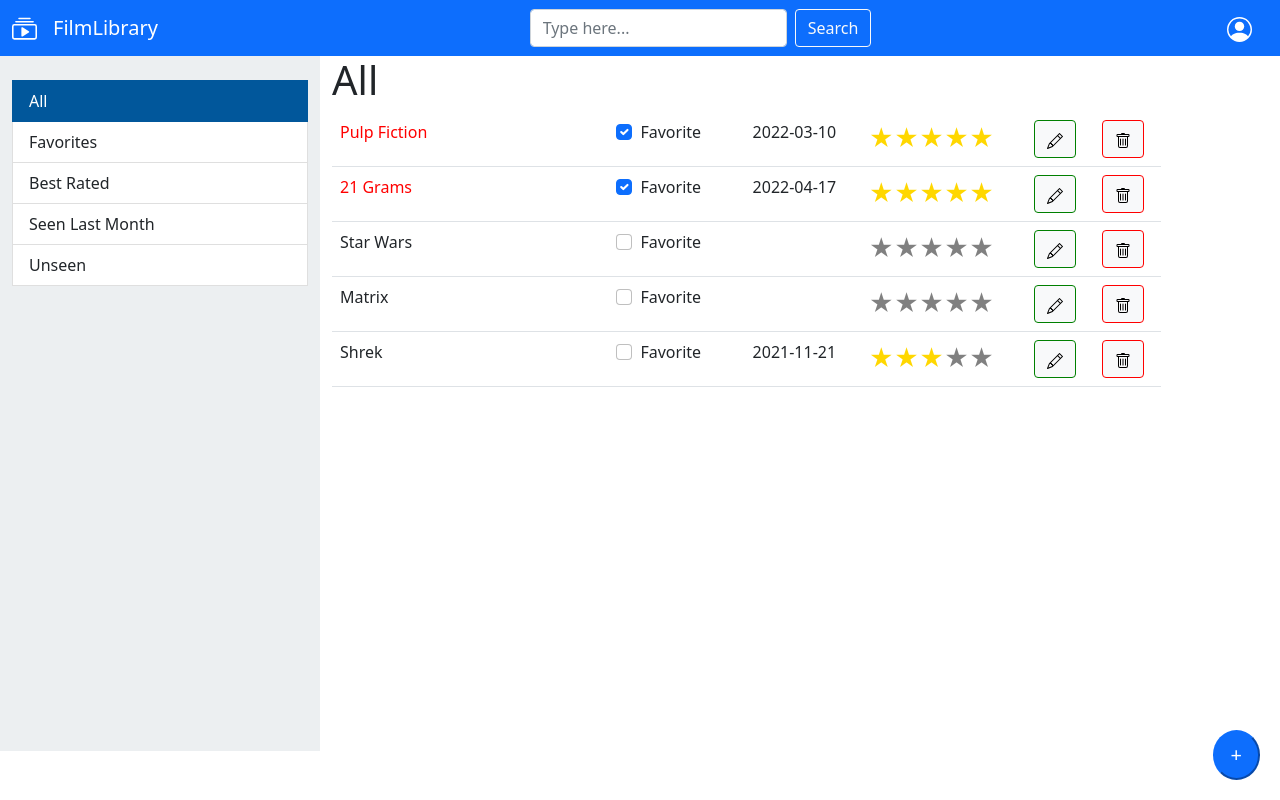
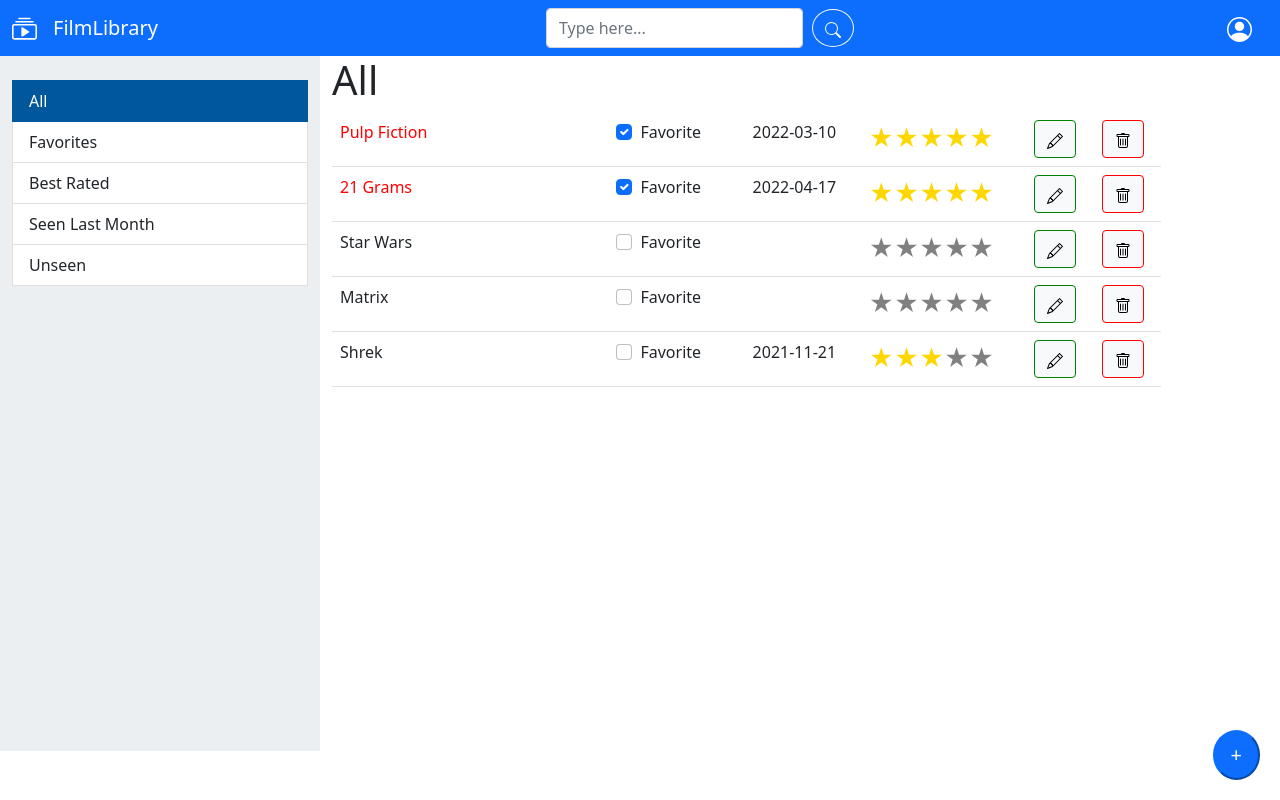
Before and after one commit to ManuelPepe129/biglab1-csms, a React (Create React App) app in the folder biglab1/: page / in a window 1280 px wide. Built offline with nearby package versions, Linux system fonts and the light colour scheme.

Commit message:
button changed

```diff
--- a/biglab1/src/NavbarComponents.js
+++ b/biglab1/src/NavbarComponents.js
@@ -1,12 +1,12 @@
 import { Container, Navbar, Form, Button, FormControl } from 'react-bootstrap';
 import 'bootstrap/dist/css/bootstrap.min.css';
-import { CollectionPlay, PersonCircle} from 'react-bootstrap-icons';
+import { CollectionPlay, PersonCircle, Search } from 'react-bootstrap-icons';
 
 function MyNavbar(props) {
   return (
     <Navbar variant="dark" bg="primary"  >
       <Container fluid>
-            <Navbar.Brand><CollectionPlay  width="25" height="25"/></Navbar.Brand>
+        <Navbar.Brand><CollectionPlay width="25" height="25" /></Navbar.Brand>
         <Navbar.Brand>FilmLibrary</Navbar.Brand>
         <Navbar.Toggle aria-controls="navbarScroll" />
         <Navbar.Collapse id="navbarScroll" className="justify-content-center">
@@ -17,10 +17,11 @@
               className="me-2"
               aria-label="Search"
             />
-                    <Button variant="outline-light" >Search</Button>
+            <td><Button className='rounded-circle' variant='outline-light'
+            ><Search></Search></Button></td>
           </Form>
         </Navbar.Collapse>
-            <Navbar.Brand><PersonCircle width="25" height="25" fill="currentColor"/></Navbar.Brand>
+        <Navbar.Brand><PersonCircle width="25" height="25" fill="currentColor" /></Navbar.Brand>
       </Container>
     </Navbar>
   );
```
Lines whose indentation alone changed are shown as unchanged.
